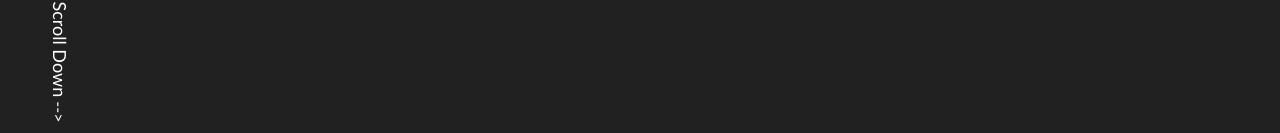
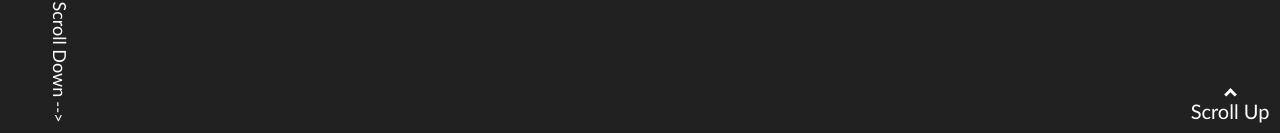
Before and after one commit to adamprinciotta/portfolio, a React (Create React App) app: page / in a window 1280 px wide. Shown: the part 667-800 px from the top of the page. Built offline with nearby package versions, Linux system fonts and the light colour scheme.

Commit message:
Added css arrow and scroll to top button along with smooth scrolling

```diff
--- a/src/components/Home.js
+++ b/src/components/Home.js
@@ -3,10 +3,11 @@ import "../styles/Home.css";
 import SG from "../images/Skullgirls Logo.png";
 import ToDo from "../images/Todo.PNG";
 import TechDoc from "../images/TechnicalDoc.PNG";
+import Arrow from "../images/arrow.png";
 
 import Modal from "../components/Modal.js";
 
-import { useState } from "react";
+import { useState, useEffect } from "react";
 
 function Home() {
   const [show, setShow] = useState(false);
@@ -16,22 +17,24 @@ function Home() {
   const [modalLink, setModalLink] = useState("");
   const [modalGithub, setModalGithub] = useState("");
 
-  // function changeModal(project) {
-  //   if(project === 'todo') {
-  //     setModalHeader('To Do')
-  //     setModalBody('This is a To Do List')
-  //   } else if(project === 'techdoc') {
-  //     setModalHeader('Technical Doc')
-  //     setModalBody('This is a Technical Doc')
-  //   } else if (project === 'sg') {
-  //     setModalHeader('Skullgirls Logo')
-  //     setModalBody('This is a Skullgirls Logo')
-  //   } else if (project === 'landing') {
-  //     setModalHeader('About Me')
-  //     setModalBody('This is a About Me')
-  //   }
-  //   setShow(true)
-  // }
+  useEffect(() => {
+    function animateOnScroll() {
+      const scrollPosition = window.scrollY;
+      const animateElements = document.querySelectorAll('.scroll-up');
+
+      animateElements.forEach(function(element) {
+        if (scrollPosition >= (element.offsetTop - window.innerHeight + 100)) {
+          element.classList.add('scroll-up-active');
+        }
+        else if(scrollPosition <= (element.offsetTop - window.innerHeight + 100)){
+          element.classList.remove('scroll-up-active');
+        }
+      });
+    }
+
+    window.addEventListener('scroll', animateOnScroll);
+    return () => window.removeEventListener('scroll', animateOnScroll);
+  }, []);
 
   function changeModal(cardInfo) {
     setModalHeader(cardInfo.header);
@@ -47,30 +50,66 @@ function Home() {
 
   return (
     <>
-      <div>
+      <div className="container">
         <navbar id="home">
           <nav>
             <div className="title">Adam Princiotta</div>
             <ul>
               <li>
-                <a href="#home">Home</a>
+                <a href="#home"
+                onClick={(e) => {
+                  e.preventDefault();
+                  document.querySelector('#home').scrollIntoView({
+                      behavior: 'smooth'
+                  });
+              }}>Home</a>
               </li>
               <li>
-                <a href="#about">About Me</a>
+                <a href="#about"
+                onClick={(e) => {
+                  e.preventDefault();
+                  document.querySelector('#about').scrollIntoView({
+                      behavior: 'smooth'
+                  });
+              }}>About Me</a>
               </li>
               <li>
-                <a href="#portfolio">Portfolio</a>
+                <a href="#portfolio" onClick={(e) => {
+                    e.preventDefault();
+                    document.querySelector('#portfolio').scrollIntoView({
+                        behavior: 'smooth'
+                    });
+                }}>Portfolio</a>
               </li>
               <li>
-                <a href="#skills">Skills</a>
+                <a href="#skills"
+                onClick={(e) => {
+                  e.preventDefault();
+                  document.querySelector('#skills').scrollIntoView({
+                      behavior: 'smooth'
+                  });
+              }}>Skills</a>
               </li>
               <li>
-                <a href="#contact">Contact</a>
+                <a href="#contact"
+                onClick={(e) => {
+                  e.preventDefault();
+                  document.querySelector('#contact').scrollIntoView({
+                      behavior: 'smooth'
+                  });
+              }}>Contact</a>
               </li>
             </ul>
           </nav>
         </navbar>
         {/* <h1>Welcome to my website!</h1> */}
+        <a className="scroll-up" href="home"
+        onClick={(e) => {
+          e.preventDefault();
+          document.querySelector('#home').scrollIntoView({
+              behavior: 'smooth'
+          });
+      }}><div className="arrow-up"/>Scroll Up</a>
         <div className="intro" >
           <span className="bounce">H</span>
           <span className="bounce">I</span>
--- a/src/styles/Home.css
+++ b/src/styles/Home.css
@@ -2,6 +2,11 @@
   background-color: #212121;
   color: white;
   font-family: "Gill Sans", "Gill Sans MT", Calibri, "Trebuchet MS", sans-serif;
+
+}
+
+.container{
+  scroll-behavior: smooth;
 }
 
 .intro {
@@ -544,3 +549,37 @@ textarea{
   -moz-transition: box-shadow 0.2s ease-in;
   transition: box-shadow 0.2s ease-in;
 }
+
+
+.scroll-up {
+  position: fixed;
+  width: 100px;
+  bottom: 10px;
+  right: 0;
+  opacity: 0%;
+  transition: opacity 0.5s ease-in-out;
+  color: white;
+  display: flex;
+  flex-direction: column;
+  align-items: center;
+  justify-content: center;
+  text-align: center;
+}
+
+.scroll-up.scroll-up-active {
+  background-color: transparent;
+  opacity: 1;
+}
+
+.scroll-up.scroll-up-active:hover{
+  cursor: pointer;
+}
+
+.arrow-up {
+  border: solid white;
+  border-width: 0 3px 3px 0;
+  display: inline-block;
+  padding: 3px;
+  transform: rotate(-135deg);
+  -webkit-transform: rotate(-135deg);
+}
```
Also changed, not shown: src/images/arrow.png (added).
